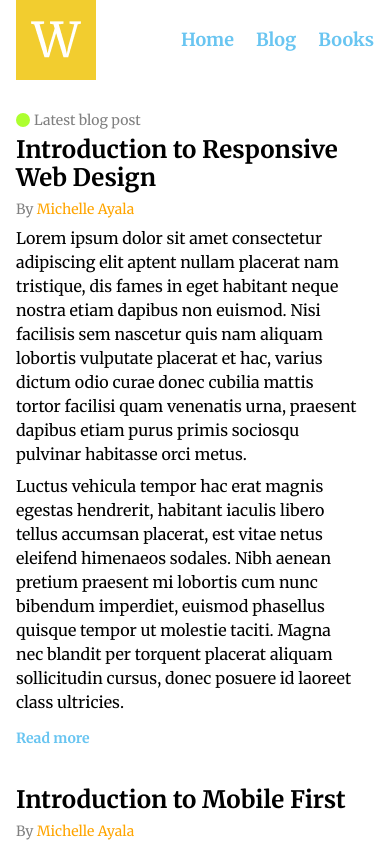
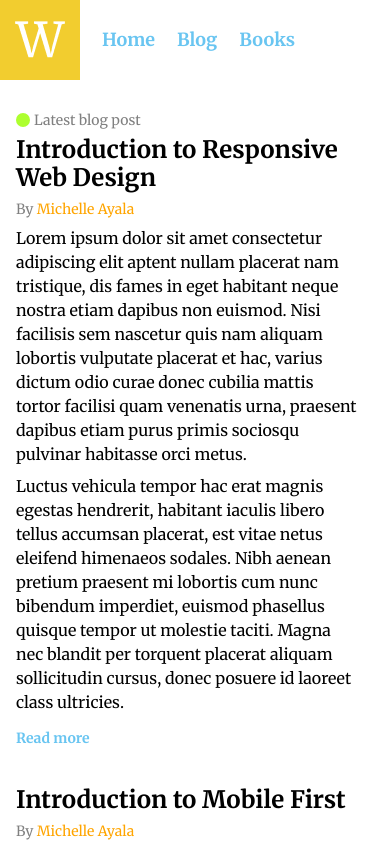
Before and after one commit to abrahamBerzunza/mostly-fluid-example, a plain HTML site: page index.html in a window 390 px wide. Shown: the top 844 px of the page. Drawn offline with nearby package versions, Linux system fonts and the light colour scheme.

Commit message:
issues fixed with responsive design in  mobile devices

```diff
--- a/styles.css
+++ b/styles.css
@@ -22,6 +22,7 @@
 
 .Nav-options {
   display: flex;
+  padding-left: 0;
 }
 
 .Nav-options li {
@@ -127,6 +128,16 @@
 }
 
 @media all and (max-width: 720px) {
+  .Nav {
+    margin: 0;
+  }
+
+  .Nav-options {
+    width: 100%;
+    display: flex;
+    justify-content: flex-start;
+  }
+
   .Container {
     flex-direction: column;
   }
@@ -139,3 +150,10 @@
     width: 100%;
   }
 }
+
+@media all and (min-width: 1200px) {
+  body {
+    margin: 0 auto;
+    width: 1200px;
+  }
+}
```
